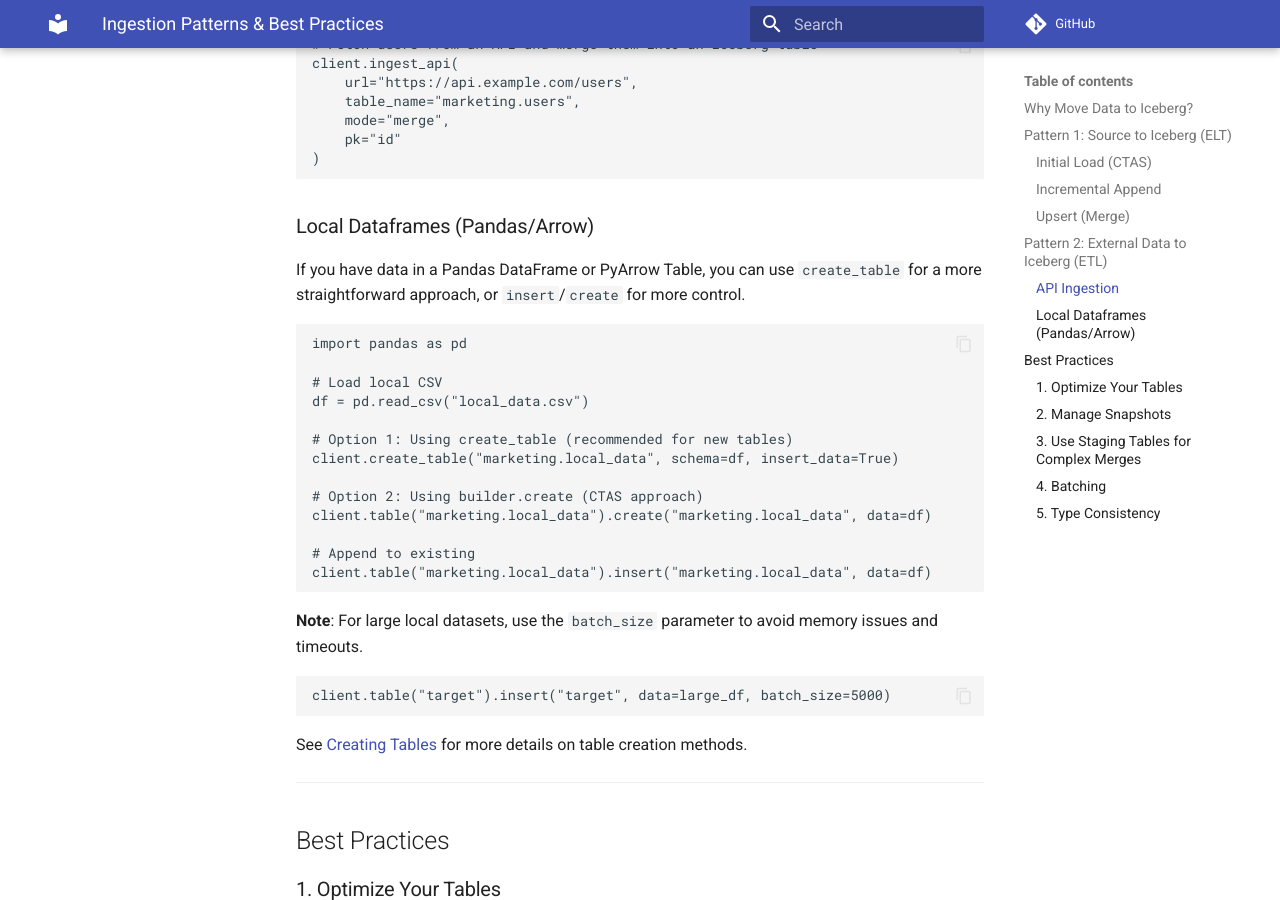
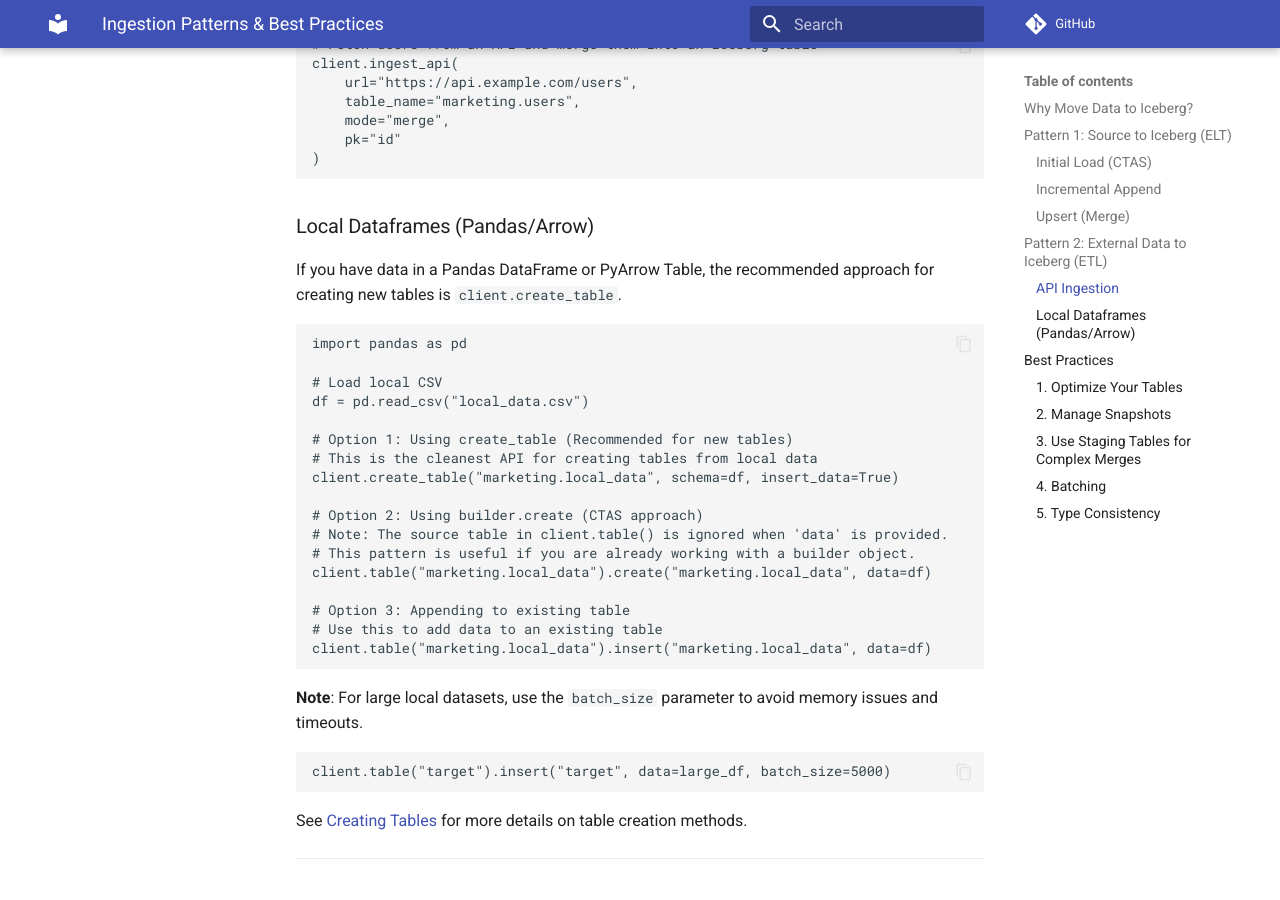
Before and after one commit to developer-advocacy-dremio/dremio-cloud-dremioframe, an MkDocs documentation site: the page built from docs/data_engineering/ingestion_patterns.md, in a window 1280 px wide and 900 px high, scrolled down 1662 px. Built offline with MkDocs 1.6.1 and Material for MkDocs 9.7.7, drawn with Linux system fonts in a browser that asks for light colours; comment, search, counter and statistics services are not loaded.

Commit message:
doc enhancements

````diff
--- a/docs/data_engineering/ingestion_patterns.md
+++ b/docs/data_engineering/ingestion_patterns.md
@@ -73,7 +73,7 @@ client.ingest_api(
 
 ### Local Dataframes (Pandas/Arrow)
 
-If you have data in a Pandas DataFrame or PyArrow Table, you can use `create_table` for a more straightforward approach, or `insert`/`create` for more control.
+If you have data in a Pandas DataFrame or PyArrow Table, the recommended approach for creating new tables is `client.create_table`.
 
 ```python
 import pandas as pd
@@ -81,13 +81,17 @@ import pandas as pd
 # Load local CSV
 df = pd.read_csv("local_data.csv")
 
-# Option 1: Using create_table (recommended for new tables)
+# Option 1: Using create_table (Recommended for new tables)
+# This is the cleanest API for creating tables from local data
 client.create_table("marketing.local_data", schema=df, insert_data=True)
 
 # Option 2: Using builder.create (CTAS approach)
+# Note: The source table in client.table() is ignored when 'data' is provided.
+# This pattern is useful if you are already working with a builder object.
 client.table("marketing.local_data").create("marketing.local_data", data=df)
 
-# Append to existing
+# Option 3: Appending to existing table
+# Use this to add data to an existing table
 client.table("marketing.local_data").insert("marketing.local_data", data=df)
 ```
 
````
Also changed, not shown: README.md (+1 -1 lines), docs/data_engineering/creating_tables.md (+13 -0 lines), 1 other file.
